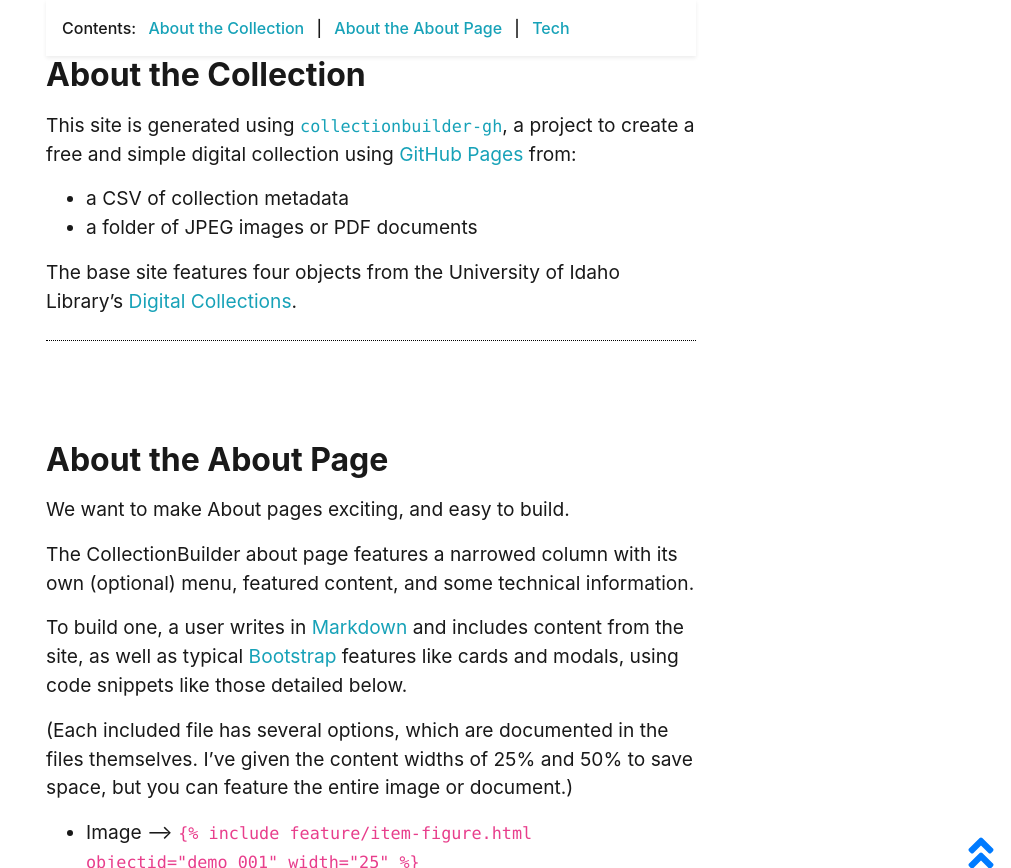
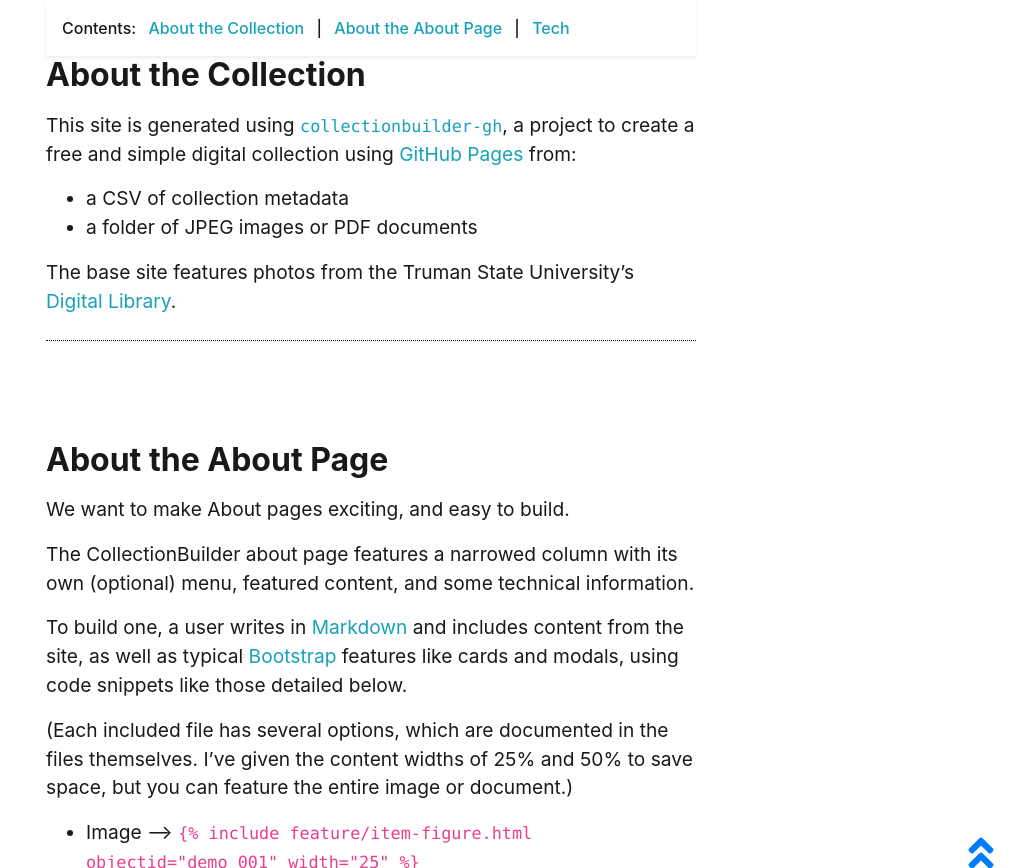
Before and after one commit to amoots/earlystudentphotos_draft, a Jekyll site: the page built from pages/about.md, in a window 1280 px wide and 900 px high, scrolled down 557 px, cut to the strip 0-868 px from the top of the window. Shown: the whole strip, without its empty margins (269-1280 px from the left). Built offline with Jekyll 4.4.1, drawn with Linux system fonts in a browser that asks for light colours.

Commit message:
Changed "About the Collection"
Took out University of Idaho and added our name and digital library.

```diff
--- a/pages/about.md
+++ b/pages/about.md
@@ -17,7 +17,7 @@
 - a CSV of collection metadata
 - a folder of JPEG images or PDF documents
 
-The base site features four objects from the University of Idaho Library's [Digital Collections](https://www.lib.uidaho.edu/digital).
+The base site features photos from the Truman State University's [Digital Library](http://digitallibrary.truman.edu/).
 
 ## About the About Page
 
```
